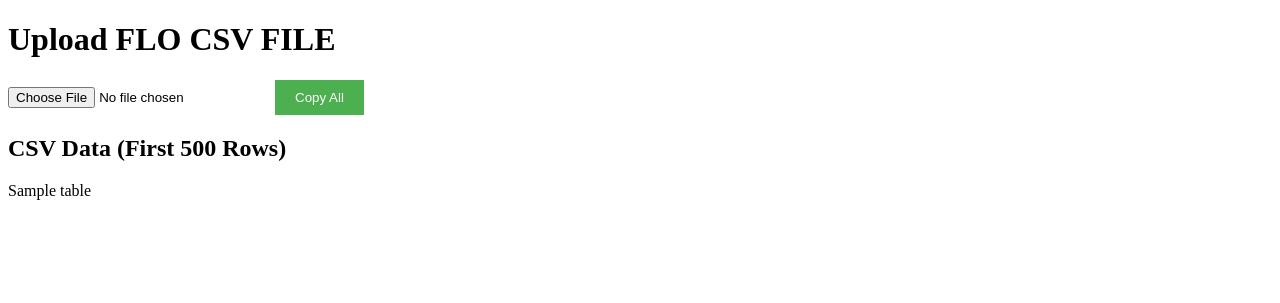
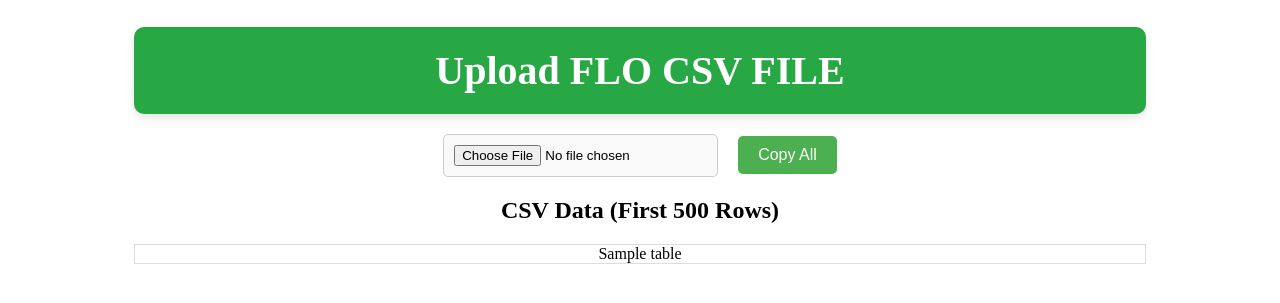
Before and after one commit to xprax/csv, a Python web app: template templates/index.html in a window 1280 px wide. Shown: the top 303 px of the page. Run offline with Jinja, Linux system fonts and the light colour scheme; the template is opened without the code that fills it: most values are stand-ins (such as "Sample title", 1, 10 or a date in 2020).

Commit message:
make it better

```diff
--- a/templates/index.html
+++ b/templates/index.html
@@ -5,17 +5,120 @@
     <meta name="viewport" content="width=device-width, initial-scale=1.0">
     <title>CSV Upload</title>
     <style>
-        .data {
-            width: 100%;
-            border-collapse: collapse;
+        .container {
+            margin: 20px auto;
+            max-width: 80%;
+            text-align: center;
         }
-        .data th, .data td {
-            border: 1px solid black;
-            padding: 8px;
-            text-align: left;
+        .title {
+            font-size: 2.5em;
+            font-weight: bold;
+            color: #ffffff;
+            background-color: #28a745; /* Changed background color */
+            padding: 20px;
+            border-radius: 10px;
+            box-shadow: 0 4px 8px rgba(0, 0, 0, 0.1);
+            margin-bottom: 20px;
         }
-        .button-container {
-            margin-top: 20px;
+        .top-section {
+            display: flex;
+            justify-content: center;
+            align-items: center;
+            margin-bottom: 20px;
+        }
+        .button-link {
+            display: inline-block;
+            padding: 10px 20px;
+            background-color: #28a745; /* Changed background color */
+            color: white;
+            text-decoration: none;
+            border-radius: 5px;
+            font-size: 1em;
+            box-shadow: 0 4px 8px rgba(0, 0, 0, 0.1);
+            transition: background-color 0.3s, box-shadow 0.3s;
+        }
+        .button-link:hover {
+            background-color: #218838; /* Changed hover color */
+            box-shadow: 0 6px 12px rgba(0, 0, 0, 0.2);
+        }
+        .filter-box {
+            display: flex;
+            justify-content: center;
+            align-items: center;
+            background-color: #f0f8ff;
+            padding: 15px;
+            border-radius: 8px;
+            margin-bottom: 20px;
+            box-shadow: 0 2px 4px rgba(0, 0, 0, 0.1);
+        }
+        .filter {
+            display: flex;
+            align-items: center;
+            margin-right: 20px;
+        }
+        .filter-label {
+            font-size: 1.2em;
+            margin-right: 10px;
+            color: #555;
+        }
+        .form-box {
+            display: flex;
+            flex-direction: column;
+            align-items: center;
+            background-color: #f9f9f9;
+            padding: 15px;
+            border-radius: 8px;
+            margin-bottom: 20px;
+            box-shadow: 0 2px 4px rgba(0, 0, 0, 0.1);
+        }
+        .form-label {
+            font-size: 1.2em;
+            margin-bottom: 10px;
+            color: #555;
+        }
+        .input-button {
+            display: flex;
+            align-items: center;
+        }
+        .file-input {
+            padding: 10px;
+            border: 1px solid #ccc;
+            border-radius: 5px;
+            background-color: #f9f9f9;
+            margin-right: 10px;
+            cursor: pointer;
+        }
+        textarea {
+            height: 1in;
+            resize: none;
+            padding: 5px;
+            border-radius: 5px;
+            border: 1px solid #ccc;
+        }
+        button {
+            margin-left: 10px;
+            padding: 10px 20px;
+            background-color: #28a745; /* Changed background color */
+            color: white;
+            border: none;
+            cursor: pointer;
+            border-radius: 5px;
+            font-size: 1em;
+        }
+        button:hover {
+            background-color: #218838; /* Changed hover color */
+        }
+        .load-button {
+            padding: 10px 20px;
+            background-color: #28a745;
+            color: white;
+            border: none;
+            cursor: pointer;
+            border-radius: 5px;
+            font-size: 1em;
+        }
+        .load-button:hover {
+            background-color: #218838;
         }
         .copy-button {
             padding: 10px 20px;
@@ -24,6 +127,75 @@
             border: none;
             cursor: pointer;
             margin-left: 10px;
+            border-radius: 5px;
+            font-size: 1em;
+        }
+        .copy-button:hover {
+            background-color: #45a049;
+        }
+        .table-container {
+            overflow: auto;
+            max-height: 70vh;
+            border: 1px solid #ddd;
+        }
+        .data {
+            width: 100%;
+            border-collapse: collapse;
+            margin: 0 auto;
+            cursor: pointer;
+        }
+        .data th, .data td {
+            border: 1px solid black;
+            padding: 8px;
+            text-align: left;
+        }
+        .data td.selected {
+            background-color: #B0E0E6;
+        }
+        .rto {
+            background-color: #ffcccc;
+        }
+        .exempted {
+            background-color: #ccffcc;
+        }
+        .switch {
+            position: relative;
+            display: inline-block;
+            width: 34px;
+            height: 20px;
+            margin-left: 10px;
+            margin-right: 10px;
+        }
+        .switch input {
+            display: none;
+        }
+        .slider {
+            position: absolute;
+            cursor: pointer;
+            top: 0;
+            left: 0;
+            right: 0;
+            bottom: 0;
+            background-color: #ccc;
+            transition: 0.4s;
+            border-radius: 34px;
+        }
+        .slider:before {
+            position: absolute;
+            content: "";
+            height: 12px;
+            width: 12px;
+            left: 4px;
+            bottom: 4px;
+            background-color: white;
+            transition: 0.4s;
+            border-radius: 50%;
+        }
+        input:checked + .slider {
+            background-color: #2196F3;
+        }
+        input:checked + .slider:before {
+            transform: translateX(14px);
         }
         .popup {
             visibility: hidden;
@@ -44,55 +216,64 @@
             animation: fadein 0.5s, fadeout 0.5s 2.5s;
         }
         @-webkit-keyframes fadein {
-            from {bottom: 0; opacity: 0;}
-            to {bottom: 30px; opacity: 1;}
+            from { bottom: 0; opacity: 0; }
+            to { bottom: 30px; opacity: 1; }
         }
         @keyframes fadein {
-            from {bottom: 0; opacity: 0;}
-            to {bottom: 30px; opacity: 1;}
+            from { bottom: 0; opacity: 0; }
+            to { bottom: 30px; opacity: 1; }
         }
         @-webkit-keyframes fadeout {
-            from {bottom: 30px; opacity: 1;}
-            to {bottom: 0; opacity: 0;}
+            from { bottom: 30px; opacity: 1; }
+            to { bottom: 0; opacity: 0; }
         }
         @keyframes fadeout {
-            from {bottom: 30px; opacity: 1;}
-            to {bottom: 0; opacity: 0;}
+            from { bottom: 30px; opacity: 1; }
+            to { bottom: 0; opacity: 0; }
         }
     </style>
 </head>
 <body>
-    <h1>Upload FLO CSV FILE</h1>
-    <div class="button-container">
+    <div class="container">
+        <h1 class="title">Upload FLO CSV FILE</h1>
+        <div class="top-section">
             <form id="upload-form" action="{{ url_for('upload_file') }}" method="post" enctype="multipart/form-data" style="display: inline;">
-            <input type="file" name="file" id="file-input">
+                <input type="file" name="file" id="file-input" class="file-input">
             </form>
             <button class="copy-button" onclick="copyTableData()" id="copy-button" style="display: none;">Copy All</button>
         </div>
         {% if tables %}
             <h2>CSV Data (First 500 Rows)</h2>
+            <div class="table-container">
                 {% for table in tables %}
                     {{ table|safe }}
                 {% endfor %}
+            </div>
         {% endif %}
         <div id="popup" class="popup">Data copied to clipboard</div>
+    </div>
     <script>
         document.getElementById('file-input').addEventListener('change', function() {
             document.getElementById('upload-form').submit();
         });
 
         function copyTableData() {
-            var range = document.createRange();
-            range.selectNode(document.querySelector('.data'));
-            window.getSelection().removeAllRanges(); // clear current selection
-            window.getSelection().addRange(range); // to select text
-            document.execCommand("copy");
-            window.getSelection().removeAllRanges(); // to deselect
+            var table = document.querySelector('.data tbody');
+            var htmlContent = table.outerHTML;
 
+            navigator.clipboard.writeText(htmlContent).then(function() {
                 // Show the popup
                 var popup = document.getElementById('popup');
                 popup.classList.add("show");
                 setTimeout(function() { popup.classList.remove("show"); }, 3000);
+            }).catch(function(err) {
+                console.error('Failed to copy: ', err);
+            });
+
+            // Show copy button if data is available
+            {% if tables %}
+                document.getElementById('copy-button').style.display = 'inline-block';
+            {% endif %}
         }
 
         // Show copy button if data is available
```
Also changed, not shown: app.py (+24 -0 lines), templates/upload.html (+11 -0 lines). Lines whose indentation alone changed are shown as unchanged.
